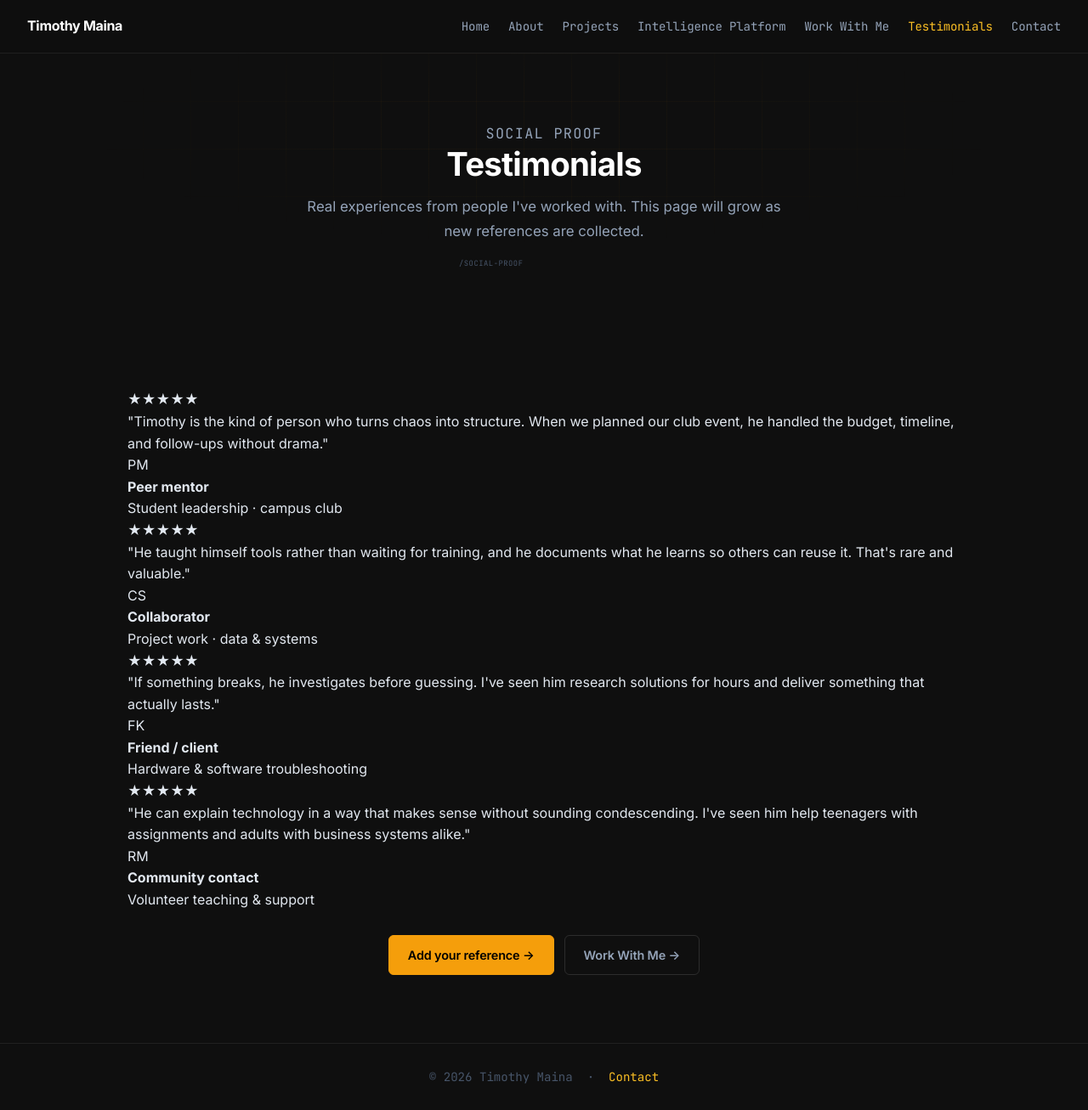
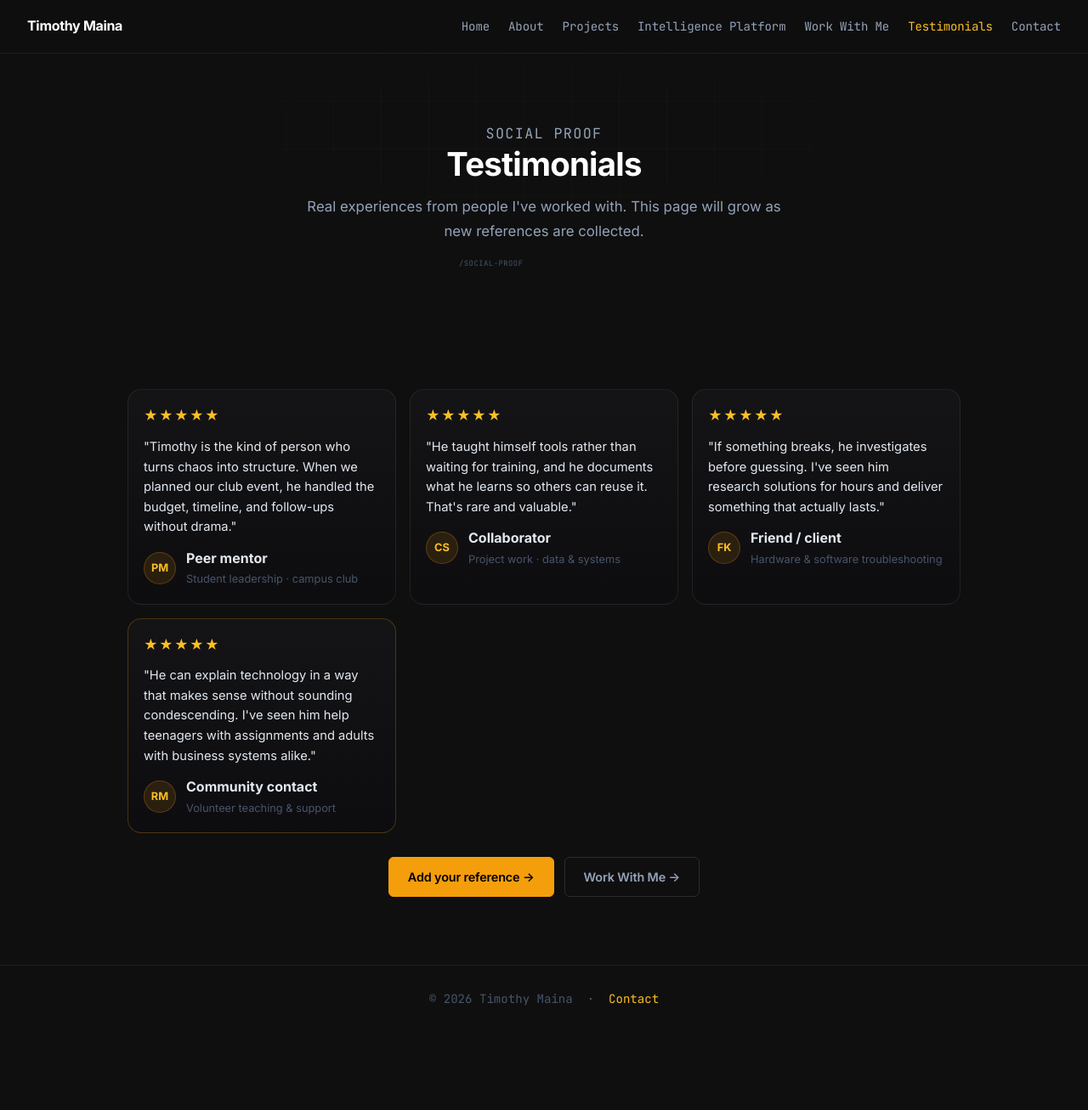
Before and after one commit to timmaina-devhub/timmaina-devhub.github.io, a Jekyll site: the page built from testimonials.html, in a window 1280 px wide and 1307 px high. Shown: the whole window at 85% size. Built offline with Jekyll 4.4.1, drawn with Linux system fonts in a browser that asks for light colours.

Commit message:
updates 7/10/26

```diff
--- a/contact.html
+++ b/contact.html
@@ -84,7 +84,7 @@ title: Contact
             <span class="channel-arrow">→</span>
           </a>
 
-          <a href="https://www.linkedin.com/in/timothy-maina-43645b1b0/" target="_blank" rel="noopener" class="channel-card">
+          <a href="https://www.linkedin.com/in/timmaina-devhub/" target="_blank" rel="noopener" class="channel-card">
             <div class="channel-icon">
               <svg xmlns="http://www.w3.org/2000/svg" width="22" height="22" fill="currentColor" viewBox="0 0 24 24">
                 <path d="M20.447 20.452h-3.554v-5.569c0-1.328-.027-3.037-1.852-3.037-1.853 0-2.136 1.445-2.136 2.939v5.667H9.351V9h3.414v1.561h.046c.477-.9 1.637-1.85 3.37-1.85 3.601 0 4.267 2.37 4.267 5.455v6.286zM5.337 7.433a2.062 2.062 0 01-2.063-2.065 2.064 2.064 0 112.063 2.065zm1.782 13.019H3.555V9h3.564v11.452zM22.225 0H1.771C.792 0 0 .774 0 1.729v20.542C0 23.227.792 24 1.771 24h20.451C23.2 24 24 23.227 24 22.271V1.729C24 .774 23.2 0 22.222 0h.003z"/>
--- a/styles.css
+++ b/styles.css
@@ -1969,3 +1969,57 @@ img {
     max-width: 100% !important;
   }
 }
+
+/* ============================================
+   TESTIMONIALS
+   ============================================ */
+.testimonials-grid {
+  display: grid;
+  grid-template-columns: repeat(auto-fit, minmax(260px, 1fr));
+  gap: 16px;
+}
+.testimonial-card {
+  background: linear-gradient(180deg, #141416, #0d0d10);
+  border: 1px solid rgba(255, 255, 255, .08);
+  border-radius: 16px;
+  padding: 18px;
+  display: flex;
+  flex-direction: column;
+  gap: 12px;
+}
+.testimonial-card--alt {
+  border-color: rgba(245, 158, 11, .25);
+}
+.testimonial-card__stars {
+  color: #fbbf24;
+  font-size: 1rem;
+  letter-spacing: .08em;
+}
+.testimonial-card__text {
+  color: var(--text-1);
+  font-size: .92rem;
+  line-height: 1.6;
+}
+.testimonial-card__author {
+  display: flex;
+  gap: 12px;
+  align-items: center;
+}
+.testimonial-card__avatar {
+  width: 38px;
+  height: 38px;
+  border-radius: 50%;
+  background: rgba(245, 158, 11, .12);
+  border: 1px solid rgba(245, 158, 11, .25);
+  color: #fbbf24;
+  font-weight: 700;
+  font-size: .8rem;
+  display: grid;
+  place-items: center;
+  flex-shrink: 0;
+}
+.testimonial-card__meta {
+  color: var(--text-4);
+  font-size: .8rem;
+  margin-top: 2px;
+}
```
Also changed, not shown: index.md (+0 -5 lines).
